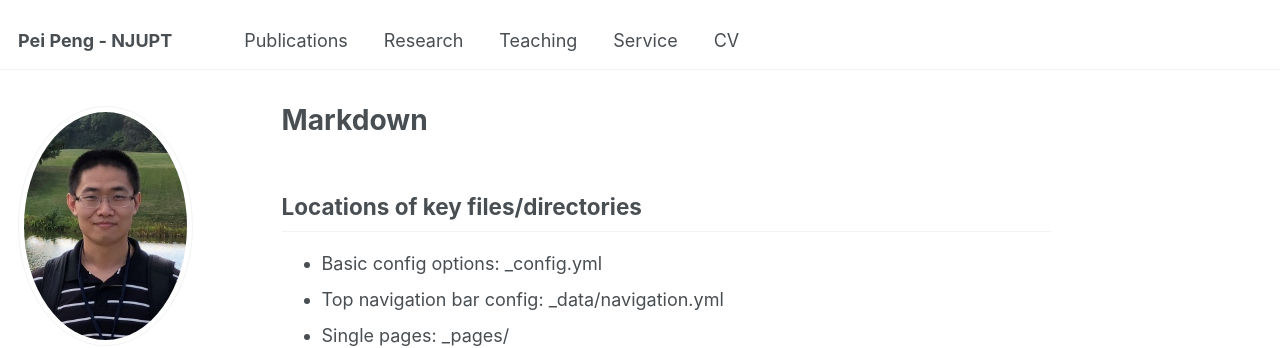
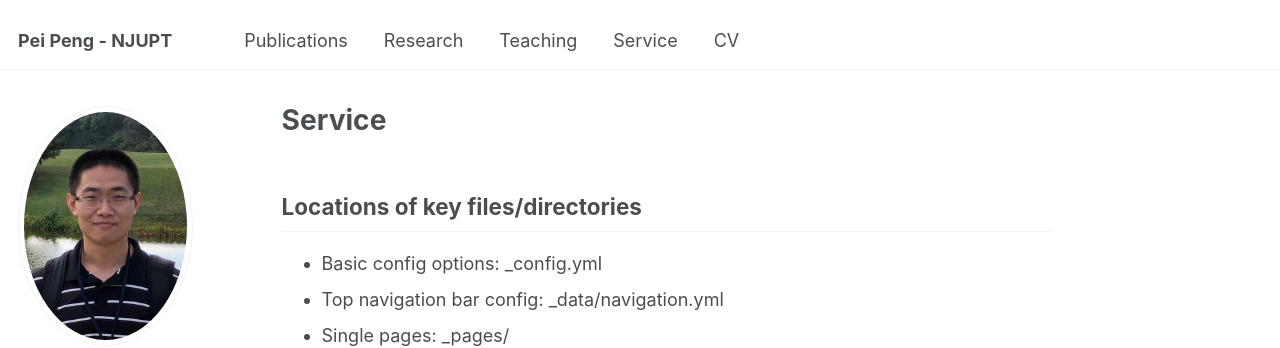
Before and after one commit to Qihuan1988/Qihuan1988.github.io, a Jekyll site: the page built from _pages/service.md, in a window 1280 px wide and 900 px high. Shown: the top 348 px of the window. Built offline with Jekyll 4.4.1, drawn with Linux system fonts in a browser that asks for light colours; emoji names are drawn with the system emoji font; some web fonts are replaced.

Commit message:
Update service.md

```diff
--- a/_pages/service.md
+++ b/_pages/service.md
@@ -1,10 +1,10 @@
 ---
-permalink: /markdown/
-title: "Markdown"
+permalink: /service/
+title: "Service"
 author_profile: true
 redirect_from:
-  - /md/
-  - /markdown.html
+  - /service/
+  - /service.html
 ---
 
 ## Locations of key files/directories
```
